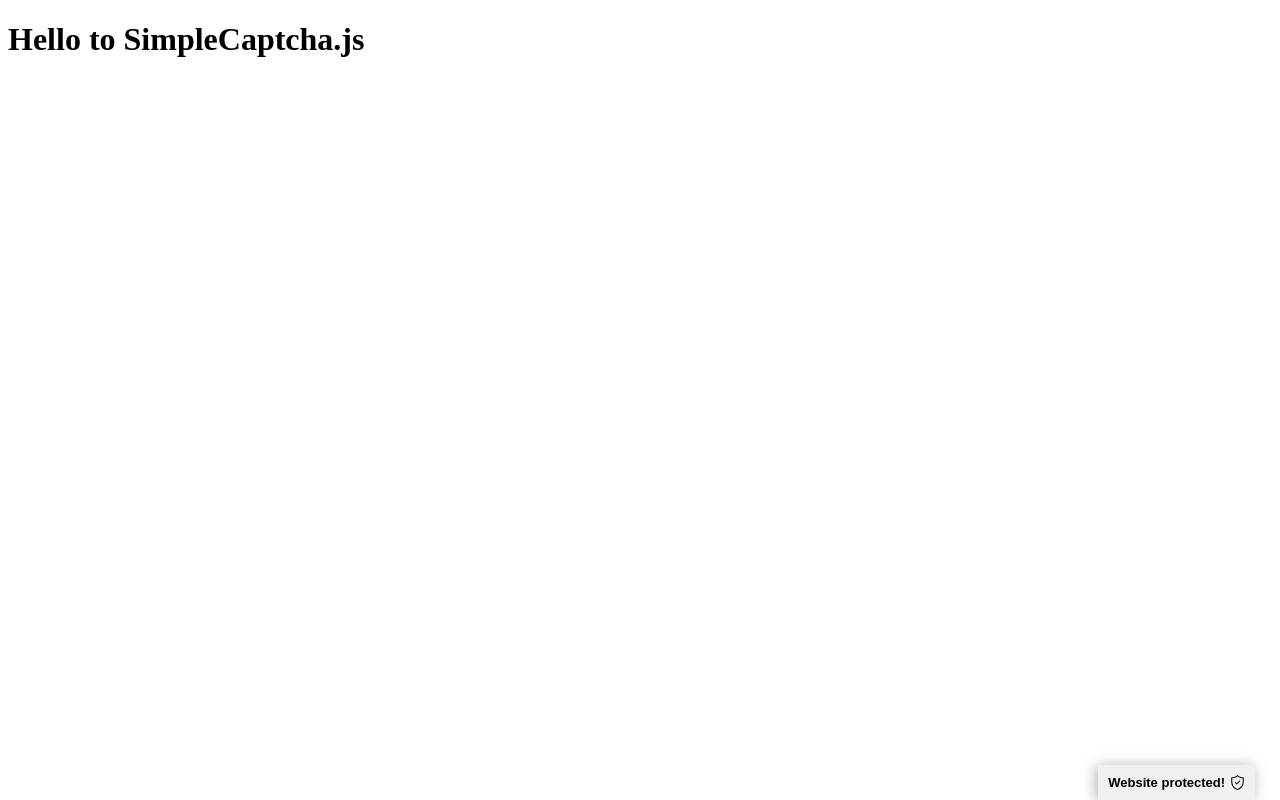
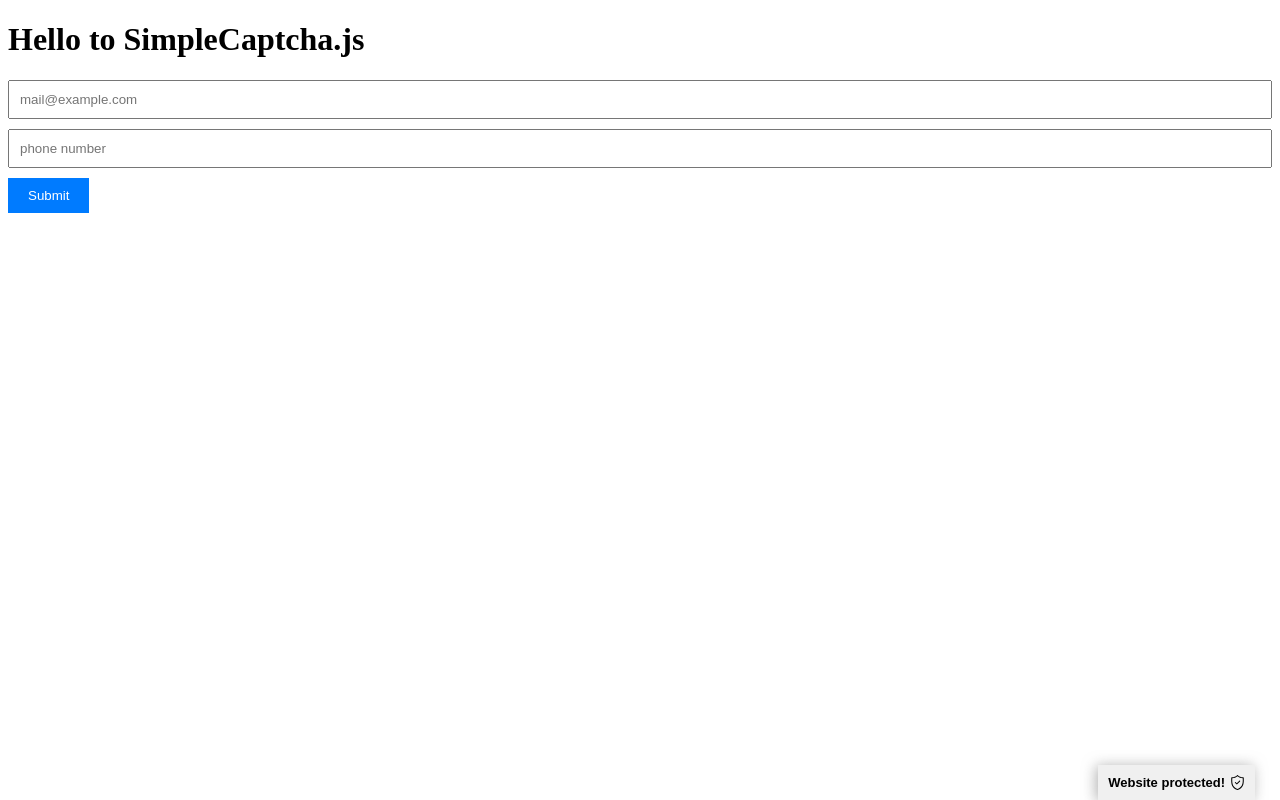
Before and after one commit to iietmoon/simple-captcha-js, a website: page exemples/index.html in a window 1280 px wide. Drawn offline with Linux system fonts and the light colour scheme.

Commit message:
feat: finalise the ribbon of the protection flag in linking

```diff
--- a/exemples/index.html
+++ b/exemples/index.html
@@ -4,19 +4,48 @@
 <head>
     <meta charset="UTF-8">
     <meta name="viewport" content="width=device-width, initial-scale=1.0">
-    <title>Document</title>
+    <title>SimpleCaptcha.js Example</title>
     <script src="/dist/core.js"></script>
+    <style>
+        /* Add some basic styling for the form */
+        form {
+            margin-top: 20px;
+        }
+
+        input[type="text"] {
+            width: 100%;
+            padding: 10px;
+            margin-bottom: 10px;
+            box-sizing: border-box;
+        }
+
+        input[type="submit"] {
+            padding: 10px 20px;
+            background-color: #007bff;
+            color: #fff;
+            border: none;
+            cursor: pointer;
+        }
+    </style>
 </head>
 
 <body>
     <h1>Hello to SimpleCaptcha.js</h1>
+    <form id="example-id" action="">
+        <input type="text" placeholder="mail@example.com">
+        <input type="text" placeholder="phone number">
+        <div id="captchaContainer"></div>
+        <input type="submit" value="Submit">
+    </form>
+
     <script>
-        const captcha = new SimpleCaptcha();
-
+        const captcha = new SimpleCaptcha()
         captcha.ribbon({
-            //title: "Website protected!",
+            display: true,
+            title: "Website protected!",
             icon: true,
-            position: 'bottom-left'
+            position: "bottom-right",
+            link: 'https://iietmoon.github.io/simple-captcha-js',
         })
     </script>
 </body>
```
Also changed, not shown: dist/core.js, dist/core.min.js.
